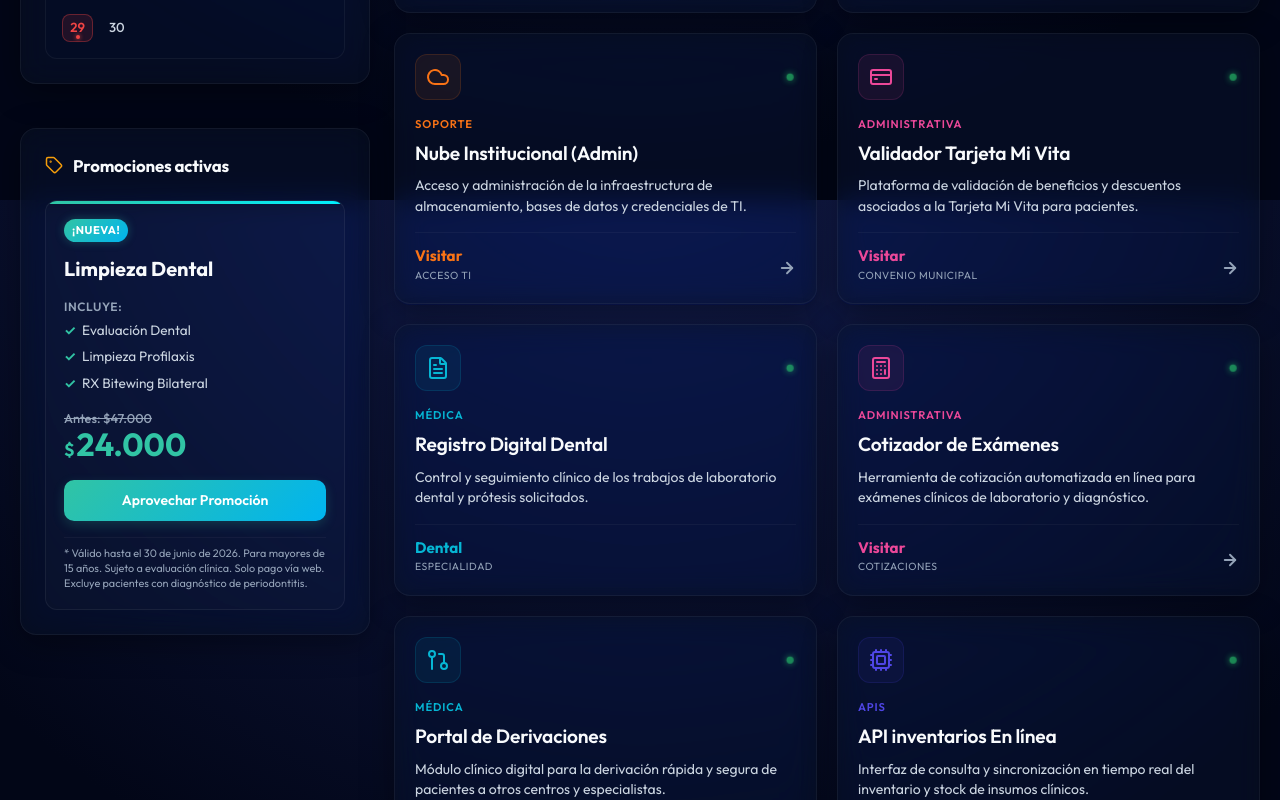
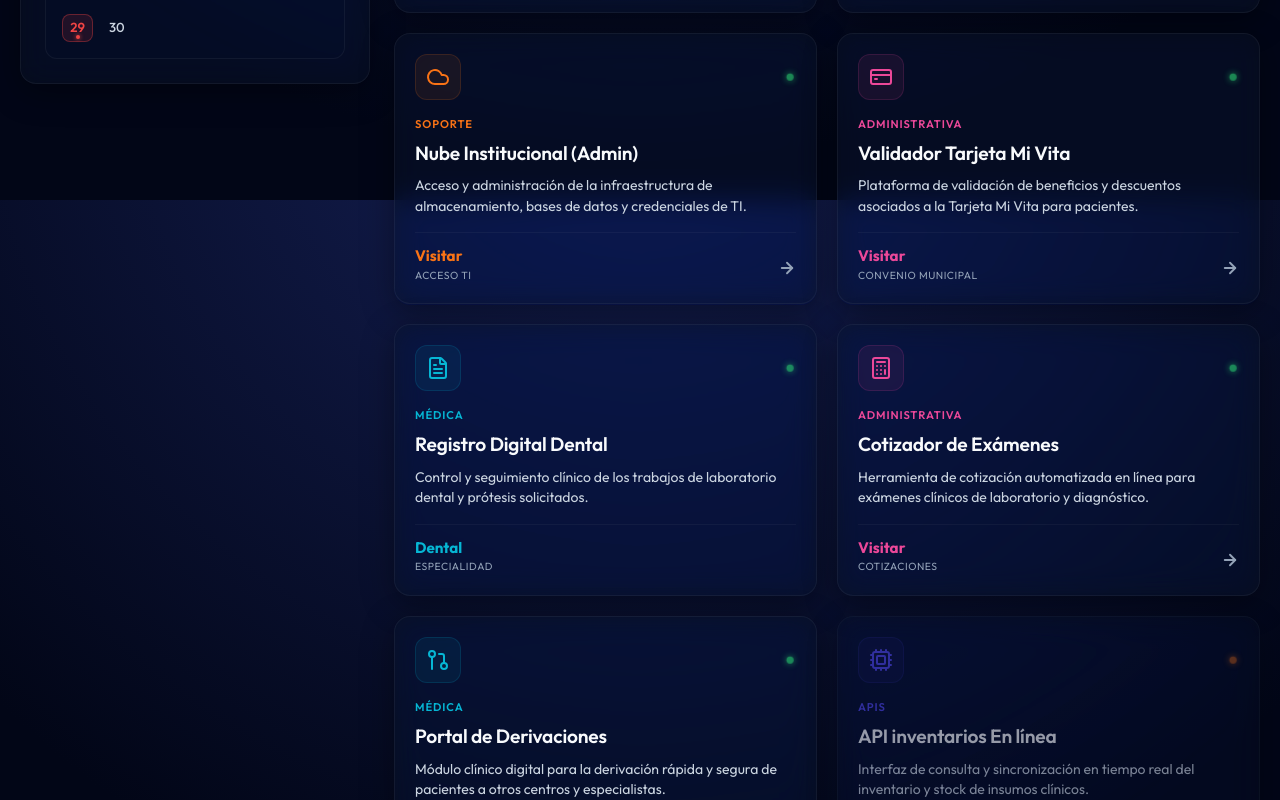
Before and after one commit to njofredev/pt.cl-inicio, a Next.js app: page / in a window 1280 px wide. Shown: the part 600-1400 px from the top of the page. Built offline with nearby package versions, Linux system fonts and the light colour scheme.

Commit message:
feat: deshabilitar API inventarios y quitar widget de promociones

```diff
--- a/src/app/page.tsx
+++ b/src/app/page.tsx
@@ -149,7 +149,7 @@ const APPS_DATA = [
     name: "API inventarios En línea",
     description: "Interfaz de consulta y sincronización en tiempo real del inventario y stock de insumos clínicos.",
     url: "https://apiinventarios.policlinicotabancura.cl/",
-    status: "online" as const,
+    status: "dev" as const,
     category: "APIs",
     metric: "API REST",
     metricLabel: "Servicio Insumos",
@@ -682,48 +682,7 @@ export default function Home() {
               <div className="widget-wrapper">
                 <CalendarWidget />
               </div>
-              <div className="widget-wrapper promotions-widget glass-panel">
-                <h3 className="widget-title">
-                  <Tag size={18} />
-                  Promociones activas
-                </h3>
-                <div className="promotions-content">
-                  <div className="promo-card glow-card">
-                    <div className="promo-badge">¡Nueva!</div>
-                    <h4 className="promo-title">Limpieza Dental</h4>
 
-                    <div className="promo-includes">
-                      <span className="includes-title">Incluye:</span>
-                      <ul>
-                        <li>Evaluación Dental</li>
-                        <li>Limpieza Profilaxis</li>
-                        <li>RX Bitewing Bilateral</li>
-                      </ul>
-                    </div>
-
-                    <div className="promo-price-box">
-                      <span className="price-old">Antes: $47.000</span>
-                      <div className="price-current-wrapper">
-                        <span className="price-currency">$</span>
-                        <span className="price-value">24.000</span>
-                      </div>
-                    </div>
-
-                    <a
-                      href="https://ff.healthatom.io/be3WhX"
-                      target="_blank"
-                      rel="noopener noreferrer"
-                      className="promo-cta-btn"
-                    >
-                      Aprovechar Promoción
-                    </a>
-
-                    <div className="promo-footer">
-                      <span>* Válido hasta el 30 de junio de 2026. Para mayores de 15 años. Sujeto a evaluación clínica. Solo pago vía web. Excluye pacientes con diagnóstico de periodontitis.</span>
-                    </div>
-                  </div>
-                </div>
-              </div>
             </aside>
 
             {/* RIGHT column: App Grid */}
```
